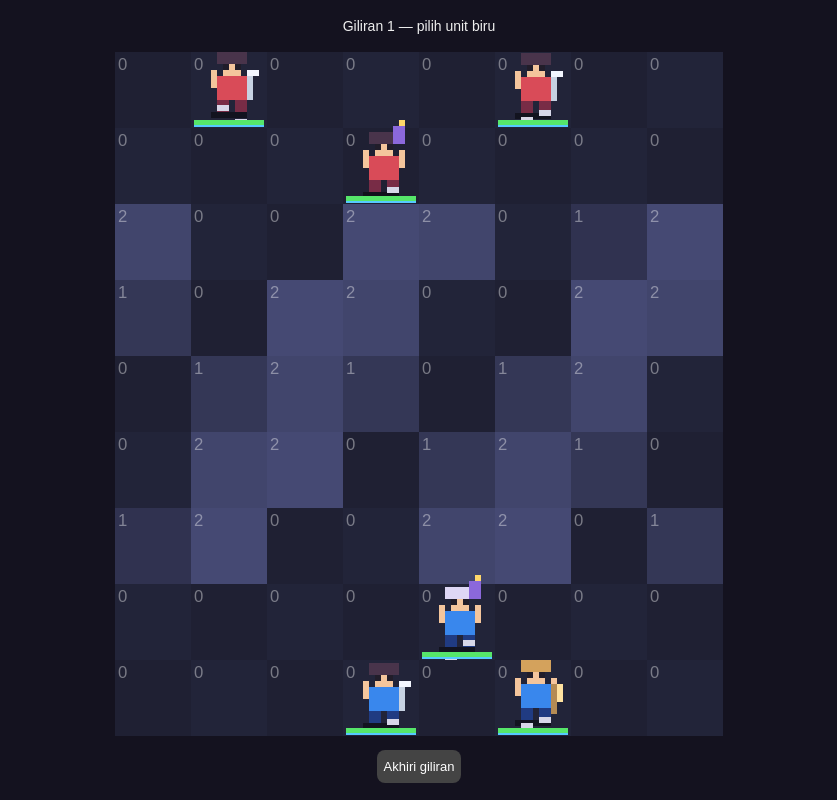
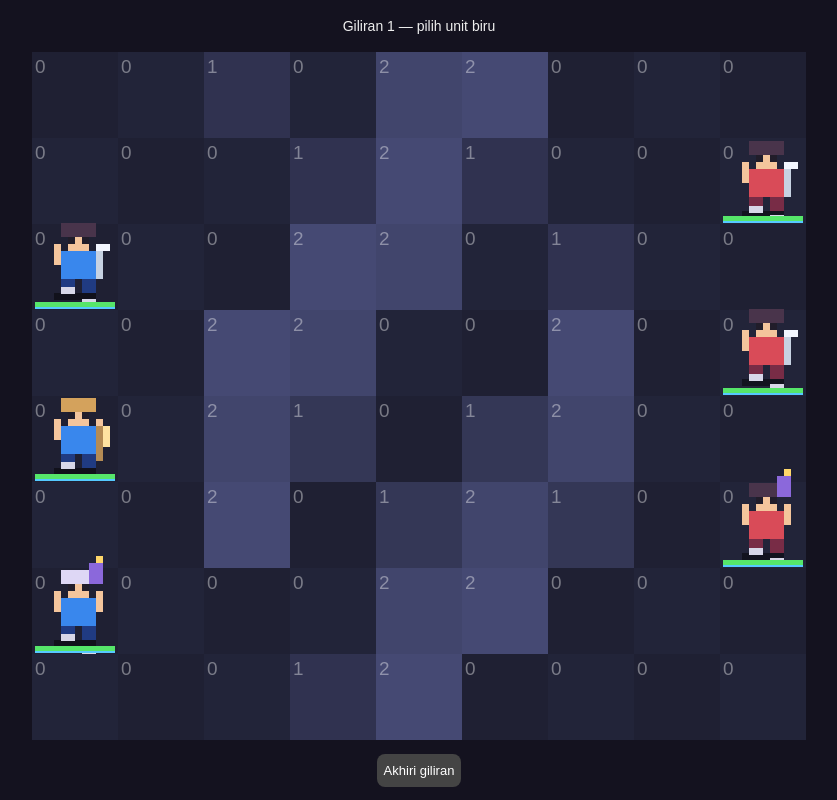
Before and after one commit to Koidyavol/Alchemistnara, a website: page www/index.html in a window 1280 px wide. Shown: the whole page, without its empty margins (221-1058 px from the left). Drawn offline with Linux system fonts and the light colour scheme.

Commit message:
Rotate tactical battlefield to left-versus-right formation

```diff
--- a/www/index.html
+++ b/www/index.html
@@ -11,12 +11,12 @@ canvas{display:block;margin:0 auto}
 </style></head><body>
 <div id="top"></div><canvas id="c"></canvas><div id="bar"></div>
 <script>
-const C=8,R=9,D=[[0,-1],[1,0],[0,1],[-1,0]];
-const Hh=[];for(let y=0;y<R;y++){Hh[y]=[];for(let x=0;x<C;x++)Hh[y][x]=(y<=1||y>=7)?0:Math.max(0,Math.min(3,Math.round(1+1.3*Math.sin(x*1.7+y*1.1))));}
-const mk=(n,l,team,x,y,hp,atk,mov,rng,jump)=>({n,l,team,x,y,hp,mhp:hp,atk,mov,rng,jump,f:team?2:0,done:false,mp:24,mmp:24,skillCd:0,skillMax:2,skill2Cd:0,shield:0});
+const C=9,R=8,D=[[0,-1],[1,0],[0,1],[-1,0]];
+const Hh=[];for(let y=0;y<R;y++){Hh[y]=[];for(let x=0;x<C;x++)Hh[y][x]=(x<=1||x>=C-2)?0:Math.max(0,Math.min(3,Math.round(1+1.3*Math.sin(x*1.7+y*1.1))));}
+const mk=(n,l,team,x,y,hp,atk,mov,rng,jump)=>({n,l,team,x,y,hp,mhp:hp,atk,mov,rng,jump,f:team?3:1,done:false,mp:24,mmp:24,skillCd:0,skillMax:2,skill2Cd:0,shield:0});
 let units,sel,phase,tiles,turn,over,msg;
-function init(){units=[mk('Ksatria','K',0,3,8,60,18,3,1,1),mk('Pemanah','P',0,5,8,40,14,3,4,2),mk('Penyihir','S',0,4,7,35,20,3,2,1),
-mk('Prajurit','p',1,1,0,45,13,3,1,1),mk('Prajurit','p',1,5,0,45,13,3,1,1),mk('Dukun','d',1,3,1,32,15,3,3,1)];
+function init(){units=[mk('Ksatria','K',0,0,2,60,18,3,1,1),mk('Pemanah','P',0,0,4,40,14,3,4,2),mk('Penyihir','S',0,0,6,35,20,3,2,1),
+mk('Prajurit','p',1,8,1,45,13,3,1,1),mk('Prajurit','p',1,8,3,45,13,3,1,1),mk('Dukun','d',1,8,5,32,15,3,3,1)];
 sel=null;phase='idle';tiles=[];turn=1;over=false;say('Giliran 1 — pilih unit biru');ui();}
 const top_=document.getElementById('top'),bar=document.getElementById('bar'),cv=document.getElementById('c'),g=cv.getContext('2d');
 let T=40;
```
